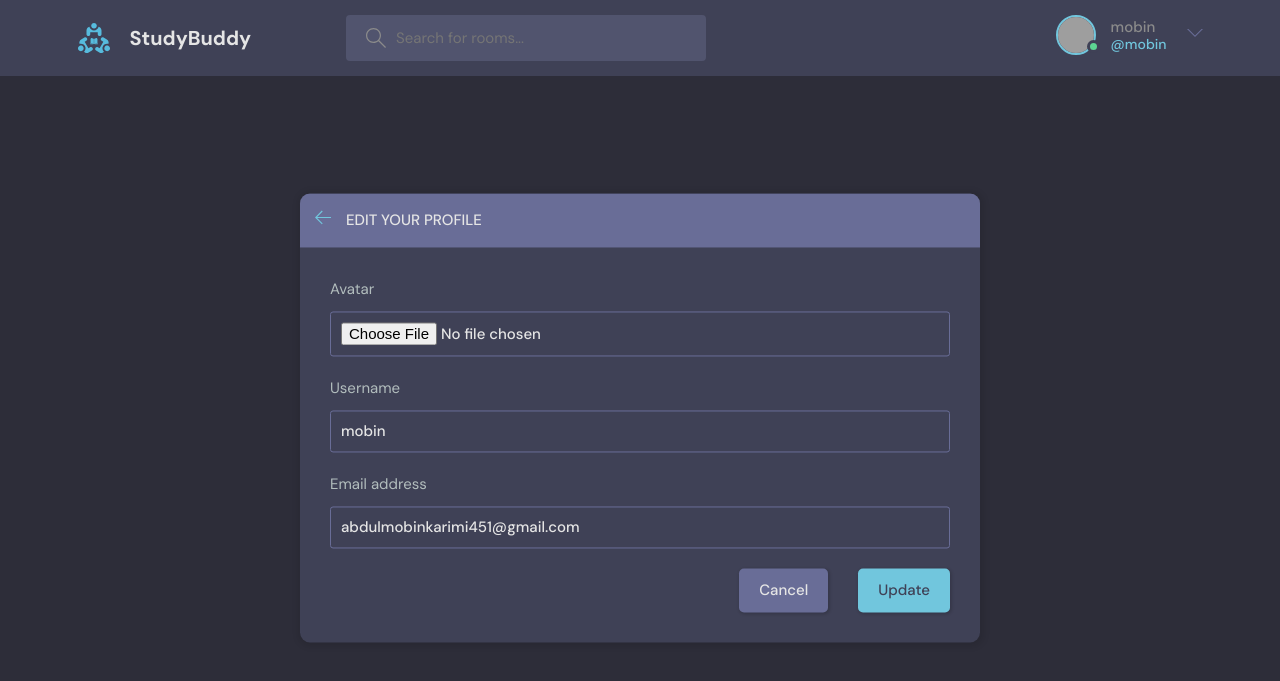
After one commit to mobinic1101/study_buddy, a Django app: page /update-user in a window 1280 px wide. The commit adds this page. Shown: the top 681 px of the page. Run offline with Django 4.2, Linux system fonts and the light colour scheme; a user stored in the database is signed in; grey boxes are pictures that could not be loaded.

Commit message:
added UserProfile model to unlock the profile picture functionality.

```diff
--- a/first_app/forms.py
+++ b/first_app/forms.py
@@ -1,5 +1,6 @@
 from django import forms
 from .models import Room
+from django.contrib.auth.models import User
 
 
 class RoomForm(forms.ModelForm):
@@ -10,5 +11,11 @@ class RoomForm(forms.ModelForm):
         labels = {
             "topic": "Topic:",
             "name": "Room Name:",
-            "description": "Description:"
+            "description": "Description:",
         }
+
+
+class UpdateUserForm(forms.ModelForm):
+    class Meta:
+        model = User
+        fields = "username,email".split(',')
--- /dev/null
+++ b/first_app/templates/first_app/update_user.html
@@ -0,0 +1,44 @@
+{% extends "base.html" %}
+{% block content %}
+    <main class="update-account layout">
+        <div class="container">
+            <div class="layout__box">
+                <div class="layout__boxHeader">
+                    <div class="layout__boxTitle">
+                        <a href="{% url 'user_profile' request.user.id %}">
+                            <svg version="1.1" xmlns="http://www.w3.org/2000/svg" width="32" height="32"
+                                viewBox="0 0 32 32">
+                                <title>arrow-left</title>
+                                <path
+                                    d="M13.723 2.286l-13.723 13.714 13.719 13.714 1.616-1.611-10.96-10.96h27.625v-2.286h-27.625l10.965-10.965-1.616-1.607z">
+                                </path>
+                            </svg>
+                        </a>
+                        <h3>Edit your profile</h3>
+                    </div>
+                </div>
+                <div class="layout__body">
+                    <form class="form" action="" method="POST">
+                        {% csrf_token %}
+                        <div class="form__group">
+                            <label for="profile_pic">Avatar</label>
+                            <input id="profile_pic" name="profile_pic" type="file" />
+                        </div>
+                        {% for field in form %}
+                        <div class="form__group">
+                          <label for="username">{{ field.label }}</label>
+                            {{ field }}
+                        </div>
+                        {% endfor %}
+
+                        <div class="form__action">
+                            <a class="btn btn--dark" href="{% url 'user_profile' request.user.id %}">Cancel</a>
+                            <button class="btn btn--main" type="submit">Update</button>
+                        </div>
+                    </form>
+                </div>
+            </div>
+        </div>
+      </div>
+    </main>
+{% endblock content %}
--- a/first_app/templates/first_app/user_profile.html
+++ b/first_app/templates/first_app/user_profile.html
@@ -12,14 +12,14 @@
         <div class="profile">
           <div class="profile__avatar">
             <div class="avatar avatar--large active">
-              <img src="https://randomuser.me/api/portraits/men/11.jpg" />
+              <img src="{{user.user_profile.get_image_url}}" />
             </div>
           </div>
           <div class="profile__info">
             <h3>{{user.username|capfirst}}</h3>
             <p>@{{user.username}}</p>
             {% if request.user == user%}
-            <a href="edit-user.html" class="btn btn--main btn--pill">Edit Profile</a>
+            <a href="{% url 'update_user' %}" class="btn btn--main btn--pill">Edit Profile</a>
             {% endif %}
           </div>
 <!--           <div class="profile__about">
--- a/first_app/urls.py
+++ b/first_app/urls.py
@@ -1,4 +1,6 @@
 from django.urls import path
+from django.conf.urls.static import static
+from django.conf import settings
 from . import views
 
 
@@ -8,11 +10,15 @@ urlpatterns = [
     path("logout/", views.logout_user, name="logout"),
     path("", views.home, name="home"),
     path("room/<str:primary_key>", views.room, name="room"),
-    path("create_room/", views.create_room, name="create_room"),
-    path("update_room/<str:primary_key>", views.update_room, name="update_room"),
-    path("delete_room/<str:primary_key>", views.delete_room, name="delete_room"),
+    path("create-room/", views.create_room, name="create_room"),
+    path("update-room/<str:primary_key>", views.update_room, name="update_room"),
+    path("delete-room/<str:primary_key>", views.delete_room, name="delete_room"),
     path(
-        "delete_message/<str:primary_key>", views.delete_message, name="delete_message"
+        "delete-message/<str:primary_key>", views.delete_message, name="delete_message"
     ),
-    path("user_profile/<str:primary_key>", views.user_profile, name="user_profile"),
+    path("user-profile/<str:primary_key>", views.user_profile, name="user_profile"),
+    path("update-user", views.update_user, name="update_user"),
 ]
+
+if settings.DEBUG:
+    urlpatterns += static(prefix=settings.MEDIA_URL, document_root=settings.MEDIA_ROOT)
--- a/first_app/views.py
+++ b/first_app/views.py
@@ -7,8 +7,8 @@ from django.contrib.auth import authenticate, login, logout
 from django.contrib.auth.decorators import login_required
 from django.contrib.auth.forms import UserCreationForm
 
-from .forms import RoomForm
-from .models import Room, Topic, User, Message
+from .forms import RoomForm, UpdateUserForm
+from .models import Room, Topic, User, Message, UserProfile
 
 
 def register_user(request):
@@ -242,3 +242,21 @@ def user_profile(request, primary_key):
         "url": url,
     }
     return render(request, "first_app/user_profile.html", context)
+
+
+@login_required(login_url="/login")
+def update_user(request):
+    user = request.user
+    form = UpdateUserForm(instance=user)
+
+    if request.method == "POST":
+        form = UpdateUserForm(instance=user, data=request.POST)
+        if form.is_valid():
+            profile_pic = request.FILES.get("profile_pic")
+            UserProfile(user=user, image=profile_pic).save()
+            form.save()
+            return redirect("user_profile", user.id)
+        messages.error(request, "an error occurred. Please try agin")
+
+    context = {"form": form}
+    return render(request, "first_app/update_user.html", context)
--- a/first_project/settings.py
+++ b/first_project/settings.py
@@ -120,6 +120,9 @@ STATIC_URL = "static/"
 
 STATICFILES_DIRS = [BASE_DIR / "static"]
 
+MEDIA_URL = '/media/'
+MEDIA_ROOT = BASE_DIR / "media"
+
 # Default primary key field type
 # https://docs.djangoproject.com/en/4.2/ref/settings/#default-auto-field
 
--- a/templates/navbar.html
+++ b/templates/navbar.html
@@ -62,7 +62,7 @@
       {% endif %}
 
       <div class="dropdown-menu">
-        <a href="settings.html" class="dropdown-link"
+        <a href="{% url 'update_user' %}" class="dropdown-link"
           ><svg
             version="1.1"
             xmlns="http://www.w3.org/2000/svg"
```
Also changed, not shown: first_app/models.py (+12 -0 lines), db.sqlite3, first_app/migrations/0007_userprofile.py (added).
